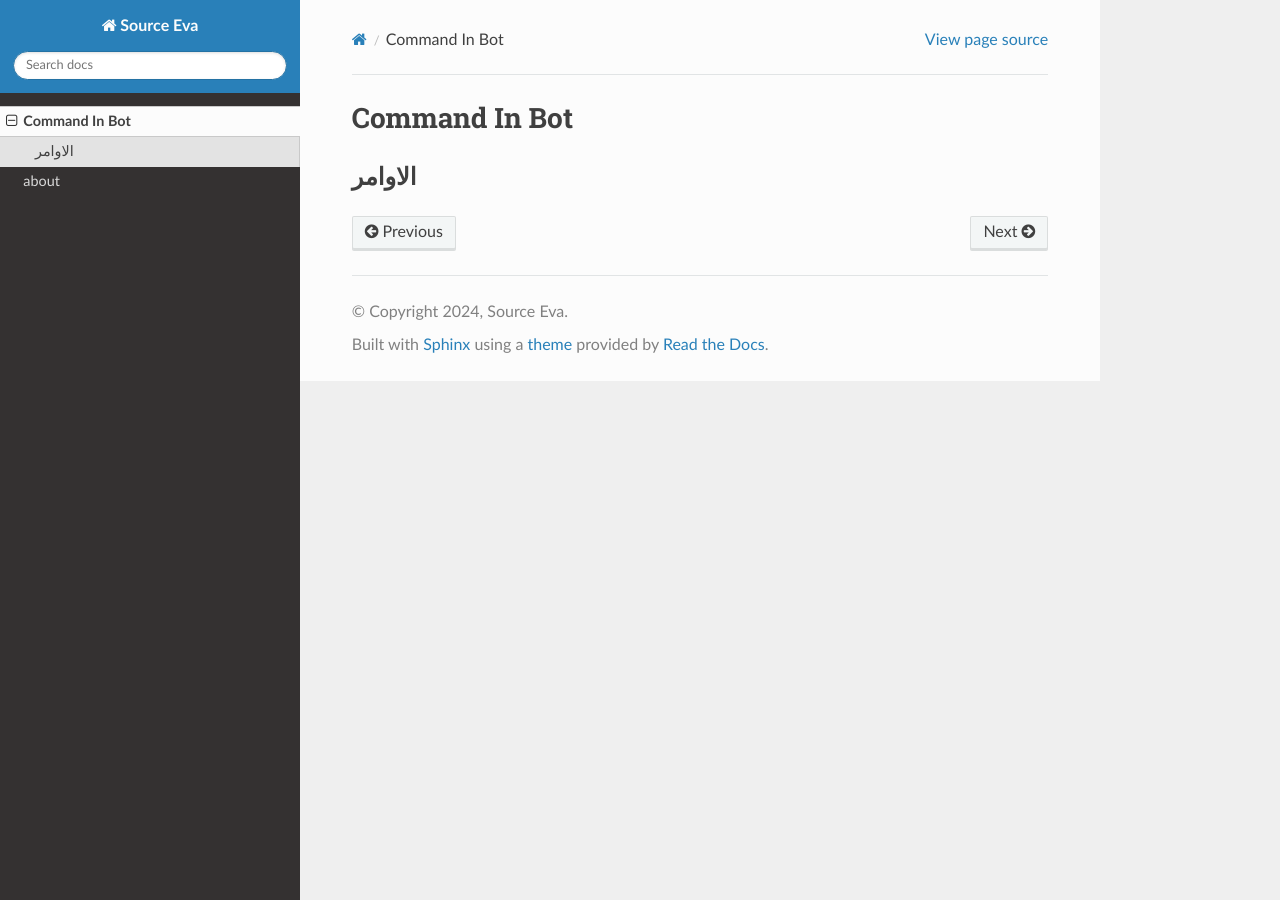
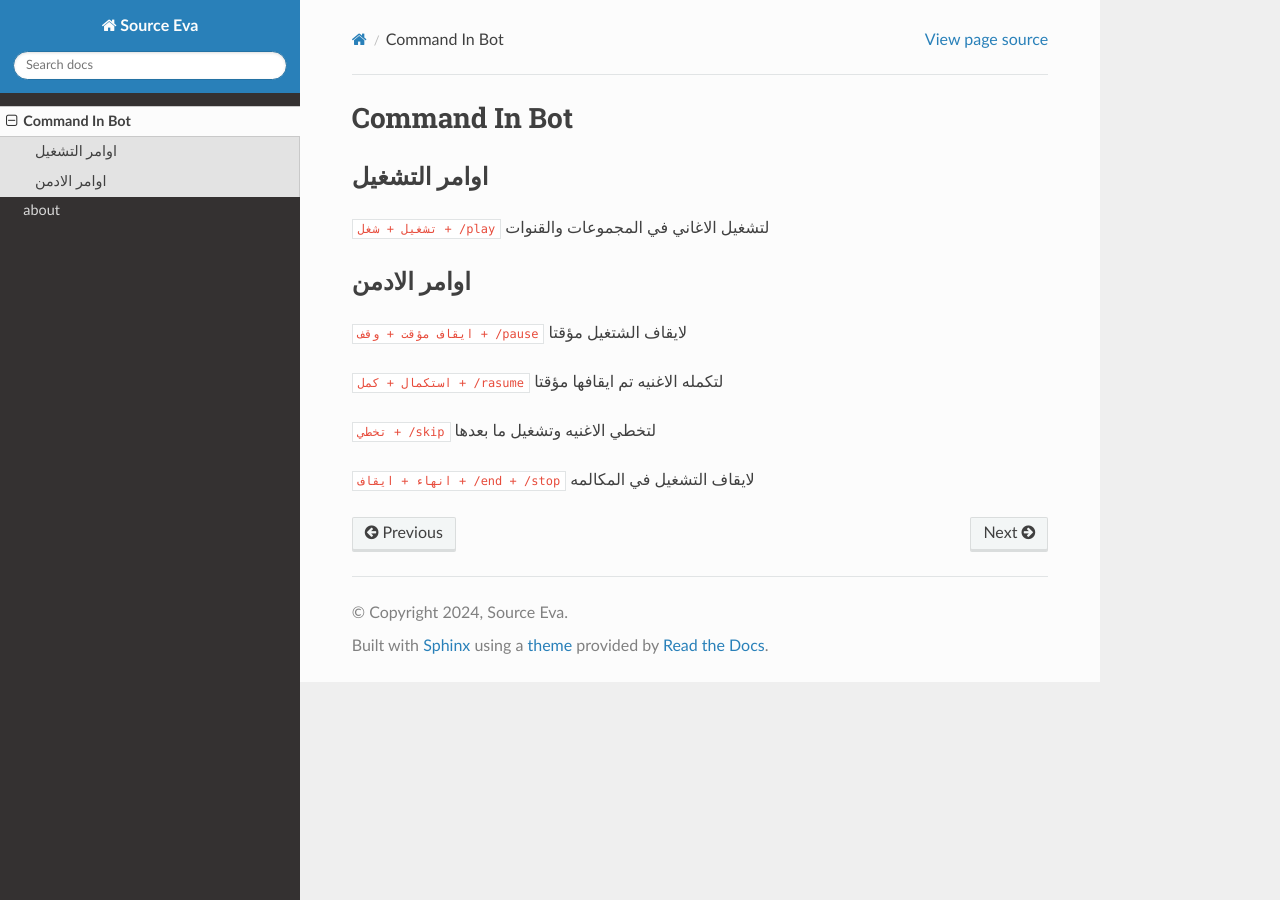
Before and after one commit to deveva205/tutorial-Sourceeva, a Sphinx documentation site: the page built from docs/source/usage.rst, in a window 1280 px wide. Built offline with Sphinx 7.4.7 and the Read the Docs theme 3.1.0, drawn with Linux system fonts in a browser that asks for light colours.

Commit message:
Update usage.rst

```diff
--- a/docs/source/usage.rst
+++ b/docs/source/usage.rst
@@ -3,5 +3,23 @@ Command In Bot
 
 .. _installation:
 
-الاوامر
+اوامر التشغيل
 ------------
+
+``تشغيل + شغل + /play``
+لتشغيل الاغاني في المجموعات والقنوات
+
+اوامر الادمن
+------------
+
+``ايقاف مؤقت + وقف + /pause``
+لايقاف الشتغيل مؤقتا
+
+``استكمال + كمل + /rasume``
+لتكمله الاغنيه تم ايقافها مؤقتا
+
+``تخطي + /skip``
+لتخطي الاغنيه وتشغيل ما بعدها
+
+``انهاء + ايقاف + /end + /stop``
+لايقاف التشغيل في المكالمه
```
